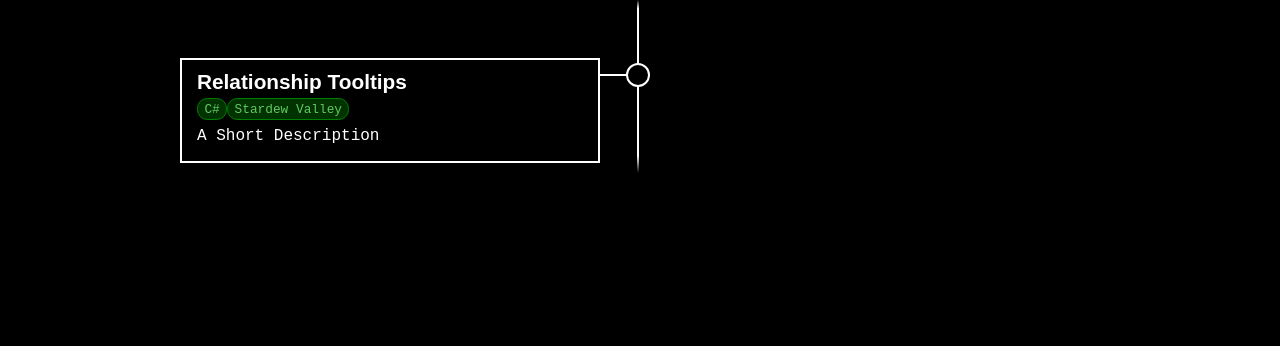
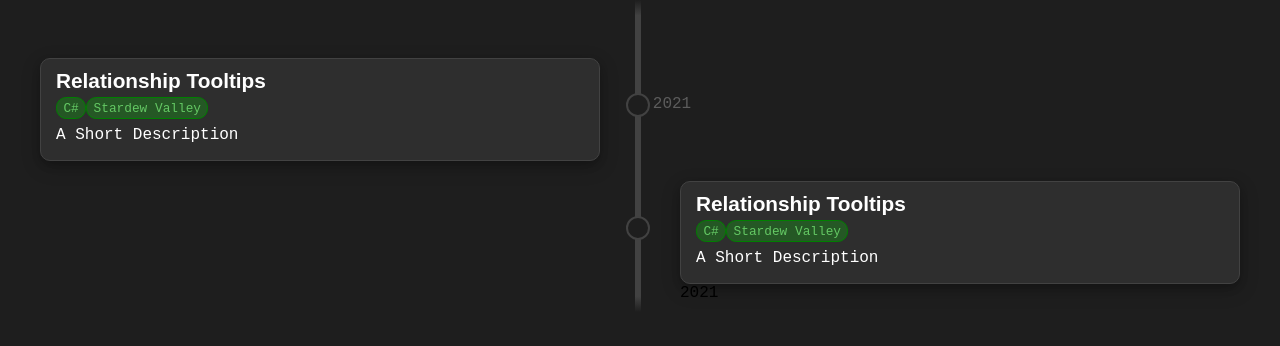
Before and after one commit to M3ales/m3ales-app, a Next.js app: page / in a window 1280 px wide. Shown: the top 346 px of the page. Built offline with nearby package versions, Linux system fonts and the light colour scheme.

Commit message:
Styling, indent css

```diff
--- a/components/timeline/timeline.module.css
+++ b/components/timeline/timeline.module.css
@@ -2,7 +2,7 @@
 /* The actual timeline (the vertical ruler) */
 .timeline {
   position: relative;
-    max-width: 1000px;
+  max-width: 1600px;
   min-width: 100px;
   width:100%;
   margin: 0 auto;
@@ -14,15 +14,15 @@
 .timeline::after {
   content: '';
   position: absolute;
-    width: 2px;
+  width: 6px;
   top: 0;
   bottom: 0;
   left: 50%;
-    margin-left: -3px;
+  margin-left: -5px;
   background-image: linear-gradient(to bottom,
                     rgba(255,255,255,0) 0%,
-                      rgba(255,255,255, 1) 5%,
-                      rgba(255,255,255, 1) 90%,
+                    rgba(66, 66, 66, 1) 5%,
+                    rgba(66, 66, 66, 1) 95%,
                     rgba(255,255,255, 0) 100%);
 }
 
@@ -30,7 +30,6 @@
 .container {
   padding: 10px 40px;
   position: relative;
-    background-color: inherit;
   width:50%;
 }
 
@@ -40,10 +39,10 @@
   position: absolute;
   width: 20px;
   height: 20px;
-    background-color: black;
-    border: 2px solid white;
+  border: 2px solid #424242;
+  background-color: #1e1e1e;
   right:-10px;
-    top: 15px;
+  top: 45px;
   border-radius: 50%;
   z-index: 1;
 }
@@ -66,30 +65,6 @@
   left: 50%;
 }
 
-  /* Add arrows to the left container (pointing right) */
-  .left::before {
-    content: " ";
-    height: 0;
-    position: absolute;
-    top: 26px;
-    width: 39px;
-    z-index: 1;
-    right: 0px;
-    border: 1px solid white;
-  }
-
-  /* Add arrows to the right container (pointing left) */
-  .right::before {
-    content: " ";
-    height: 0;
-    position: absolute;
-    top: 26px;
-    width: 39px;
-    z-index: 1;
-    left: 0px;
-    border: 1px solid white;
-  }
-
 /* Fix the circle for containers on the right side */
 .right::after {
   left: -14px;
@@ -101,8 +76,11 @@
   background-color: inherit;
   position: relative;
   border-radius: 0px;
-    border: 2px solid white;
+  border: 1px solid #424242;
+  box-shadow: 0 4px 8px 0 rgba(0, 0, 0, 0.2), 0 6px 20px 0 rgba(0, 0, 0, 0.19);
+  border-radius: 10px;
   color: white;
+  background-color: #2e2e2e;
 }
 
 /* Media queries - Responsive timeline on screens less than 600px wide */
@@ -178,3 +156,21 @@
 .hidden {
   display:none;
 }
+
+.left > .date {
+content: '';
+position: absolute;
+right: -8%;
+top: 47px;
+z-index: 2;
+color: #5c5c5c;
+};
+
+.right > .date {
+content: '';
+position: absolute;
+left: -6%;
+top: 47px;
+z-index: 2;
+color: #5c5c5c;
+};
--- a/components/timeline/timeline.tsx
+++ b/components/timeline/timeline.tsx
@@ -24,6 +24,7 @@
                                 {value.longDescription}
                             </div>
                         </div>
+                        <div className={styles.date}>2021</div>
                     </div>)
                 })
             }
--- a/pages/index.tsx
+++ b/pages/index.tsx
@@ -20,7 +20,24 @@
                   "colour" : "white"
               },
             ]
-        }
+        },
+        {
+          "title" : "Relationship Tooltips",
+          "shortDescription": "A Short Description",
+          "longDescription": "A Long Description",
+          "technologies": [
+              {
+                  "name": "C#",
+                  "tooltip" : "Strongly typed 3rd generation language",
+                  "colour" : "white"
+              },
+              {
+                "name": "Stardew Valley",
+                "tooltip" : "Farm video game released on multiple platforms on Microsoft XNA Framework. Community mod support.",
+                "colour" : "white"
+            },
+          ]
+      }
     ];
 
   return (<div className="container">
@@ -40,7 +57,7 @@
         margin: 0;
         font-family: -apple-system, BlinkMacSystemFont, Segoe UI, Roboto, Oxygen,
           Ubuntu, Cantarell, Fira Sans, Droid Sans, Helvetica Neue, sans-serif;
-        background-color: black;
+        background-color: #1e1e1e;
       }
 
       * {
```
Lines whose indentation alone changed are shown as unchanged.
